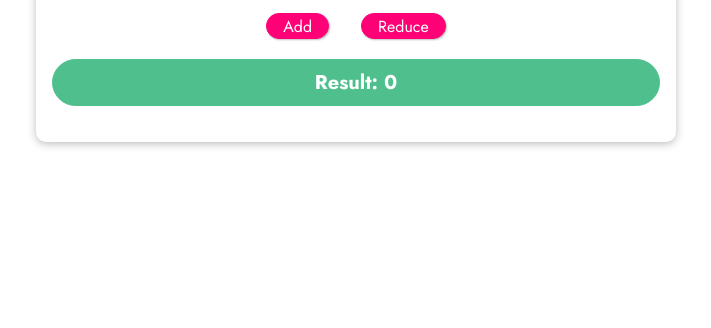
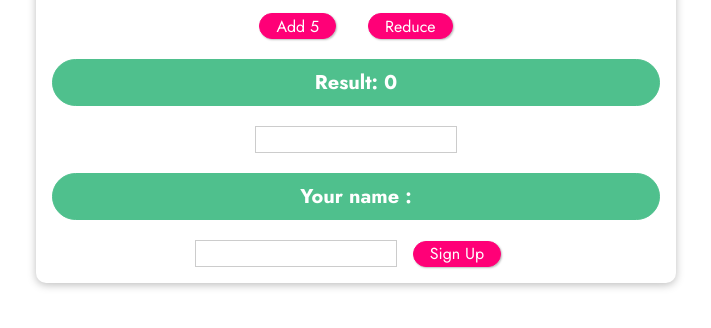
Before and after one commit to AhmetLoca/VueJs, a plain HTML site: page 3-basics-events-starting/index.html in a window 1280 px wide. Shown: the part 286-614 px from the top of the page, without its empty margins (284-995 px from the left). Drawn offline with nearby package versions, Linux system fonts and the light colour scheme.

Commit message:
exploring event modifiers

```diff
--- a/3-basics-events-starting/app.js
+++ b/3-basics-events-starting/app.js
@@ -1,9 +1,32 @@
+
+
 const app = Vue.createApp({
   data() {
     return {
       counter: 0,
+      name : '',
+      confirmedName : ''
     };
   },
+  methods : {
+      confirmInput(){
+        this.confirmedName = this.name;
+      },
+      submitForm(event){
+        alert('Submitted!');
+      },
+      setName(event, lastName){
+        this.name = event.target.value + ' ' + lastName; //vanillaJS
+      },
+      add(num){
+      this.counter = this.counter + num;
+      // this.counter++;
+    },
+    remove(){
+      this.counter--;
+      //this.counter = this.counter -1;
+    }
+  }
 });
 
 app.mount('#events');
--- a/3-basics-events-starting/index.html
+++ b/3-basics-events-starting/index.html
@@ -18,9 +18,16 @@
     </header>
     <section id="events">
       <h2>Events in Action</h2>
-      <button v-on:click="counter++">Add</button>
-      <button @click="counter--">Reduce</button>
+      <button v-on:click="add(5)">Add 5</button>
+      <button @click="remove()">Reduce</button>
       <p>Result: {{ counter }}</p>
+      <input type="text" v-on:input="setName($event, 'Loca')"
+                          v-on:keyup.enter="confirmInput()">
+      <p>Your name : {{ confirmedName }}</p>
+      <form v-on:submit.prevent="submitForm">
+        <input type="text">
+        <button>Sign Up</button>
+      </form>
     </section>
   </body>
 </html>
```
